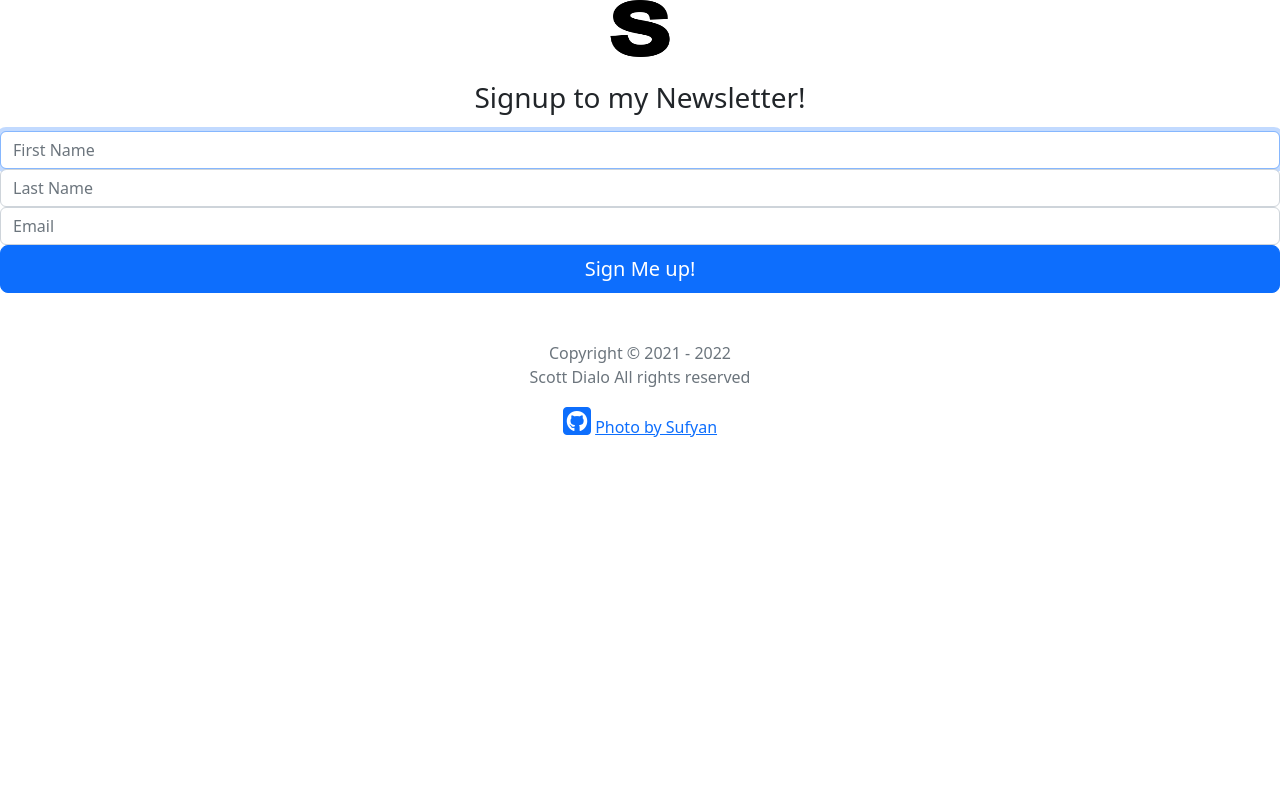
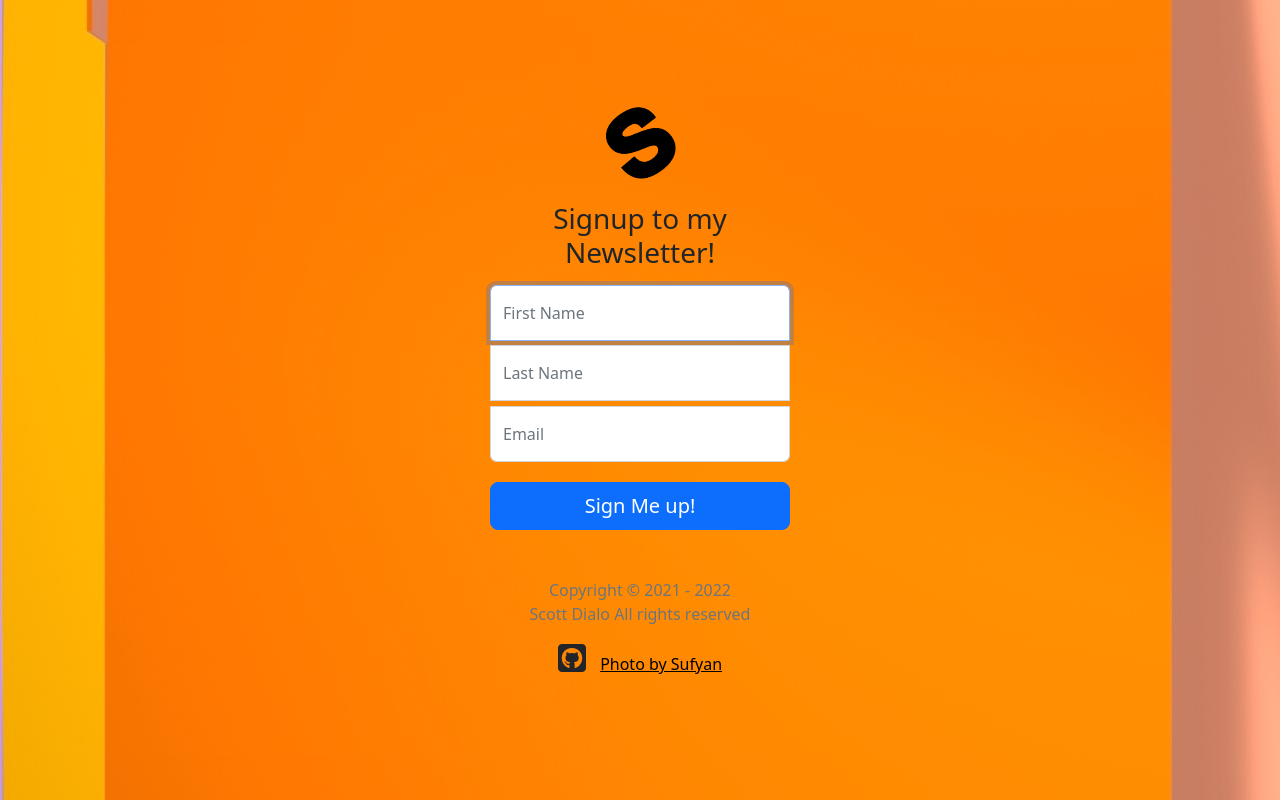
Before and after one commit to scottdialo/newsletter-web-app, a website: page index.html in a window 1280 px wide. Drawn offline with nearby package versions, Linux system fonts and the light colour scheme.

Commit message:
css path corrected

```diff
--- a/app.js
+++ b/app.js
@@ -6,7 +6,7 @@ const app = express();
 const https = require("https");
 
 app.use(bodyParser.urlencoded({ extended: true }));
-app.use(express.static("public")); //this serve static files
+app.use(express.static("public/")); //this serve static files
 
 app.get("/", function (req, res) {
   res.sendFile(__dirname + "/index.html");
--- a/index.html
+++ b/index.html
@@ -109,14 +109,14 @@
     </style>
 
     <!-- Custom styles for this template -->
-    <link href="/public/images/logo2.png" rel="stylesheet" />
+    <link rel="stylesheet" type="text/css" href="style.css" />
   </head>
   <body class="text-center">
     <main class="form-signin w-100 m-auto">
       <form action="/" method="post">
         <img
           class="mb-4 logo"
-          src="/images/logo2.png"
+          src="images/logo2.png"
           alt=""
           width="72"
           height="57"
@@ -165,12 +165,13 @@
       </form>
       <!--brand icon-->
       <p class="git-icon">
-        <a href="#"> <i class="fa-brands fa-2x fa-github-square"></i></a>
+        <i class="fa-brands fa-2x fa-github-square"></i>
         <a
           href="https://unsplash.com/photos/90zAttId5QE?utm_source=unsplash&utm_medium=referral&utm_content=creditShareLink"
           >Photo by Sufyan</a
         >
       </p>
     </main>
+    <footer></footer>
   </body>
 </html>
--- a/package.json
+++ b/package.json
@@ -12,6 +12,7 @@
     "body-parser": "^1.20.0",
     "dotenv": "^16.0.3",
     "express": "^4.18.1",
+    "path": "^0.12.7",
     "request": "^2.88.2"
   },
   "repository": {
--- a/public/styles.css
+++ b/public/style.css
@@ -8,7 +8,7 @@ body {
   align-items: center;
   padding-top: 40px;
   padding-bottom: 40px;
-   background-image: url(images/bg2.jpg);
+  background-image: url(/images/bg2.jpg);
   background-position: center;
 }
 
```
Also changed, not shown: success.html (+0 -11 lines), 3 other files.
